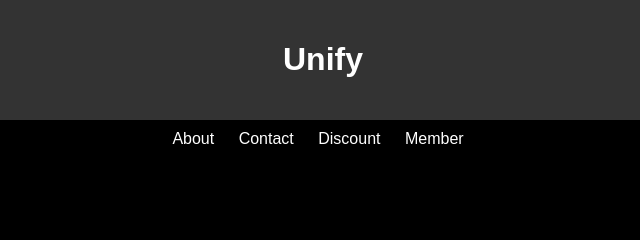
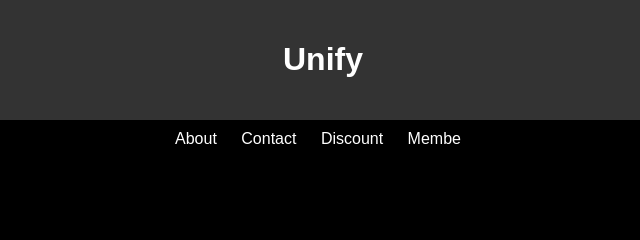
Before and after one commit to Carson-We/pess-unify-beta.github.io, a plain HTML site: page contact1.html in a window 1280 px wide. Shown: the top 240 px of the page, 317-957 px from the left. Drawn offline with Linux system fonts and the light colour scheme.

Commit message:
Update contact1.html

```diff
--- a/contact1.html
+++ b/contact1.html
@@ -105,7 +105,7 @@
             <li><a href="about1.html" target="_blank">About</a></li>
             <li><a href="contact1.html" target="_blank">Contact</a></li>
             <li><a href="discount1.html" target="_blank">Discount</a></li>
-            <li><a href="member1.html" target="_blank">Member</a></li>
+            <li><a href="member1.html" target="_blank">Membe</a></li>
         </ul>
     </nav>
 
```
